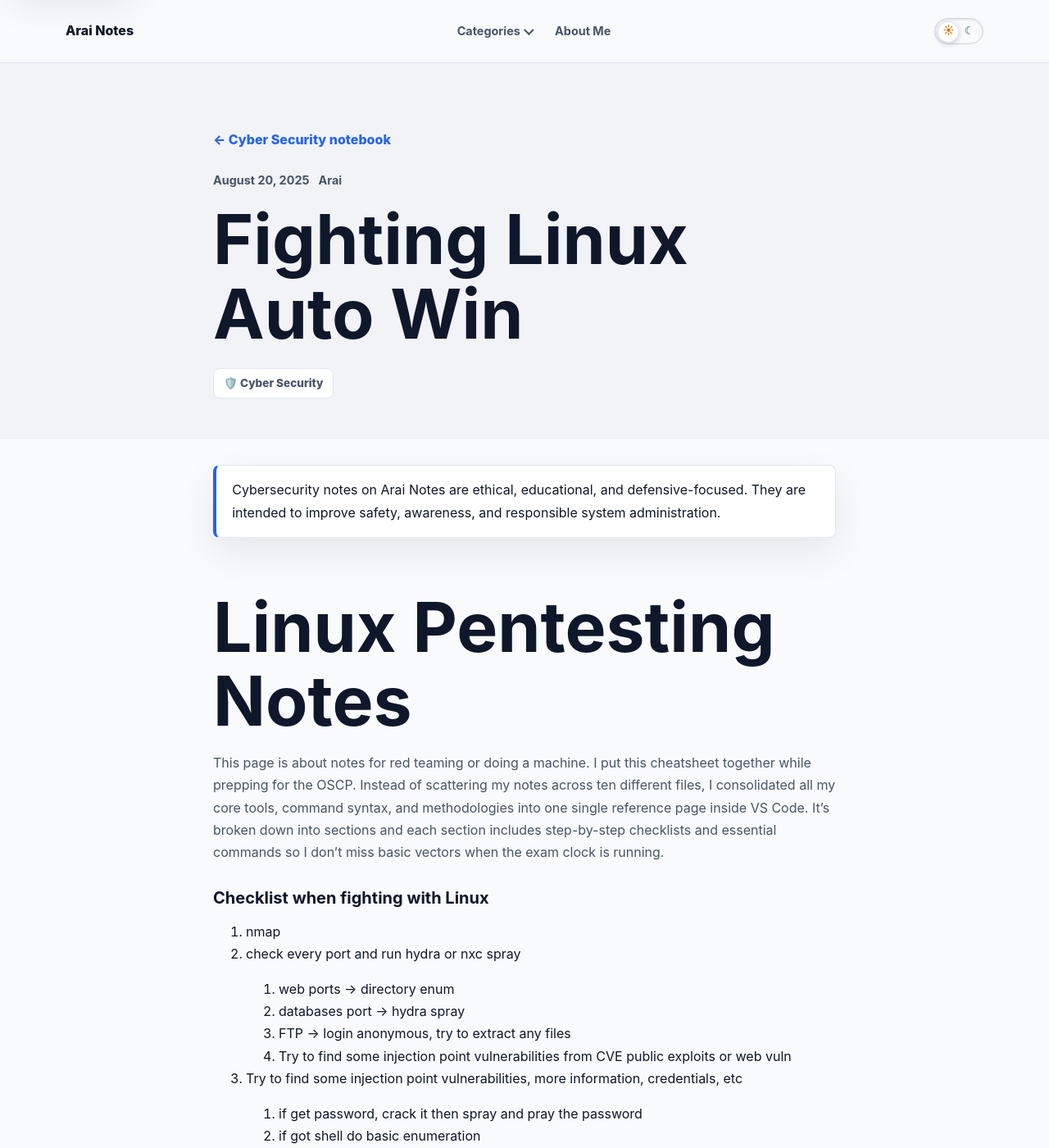
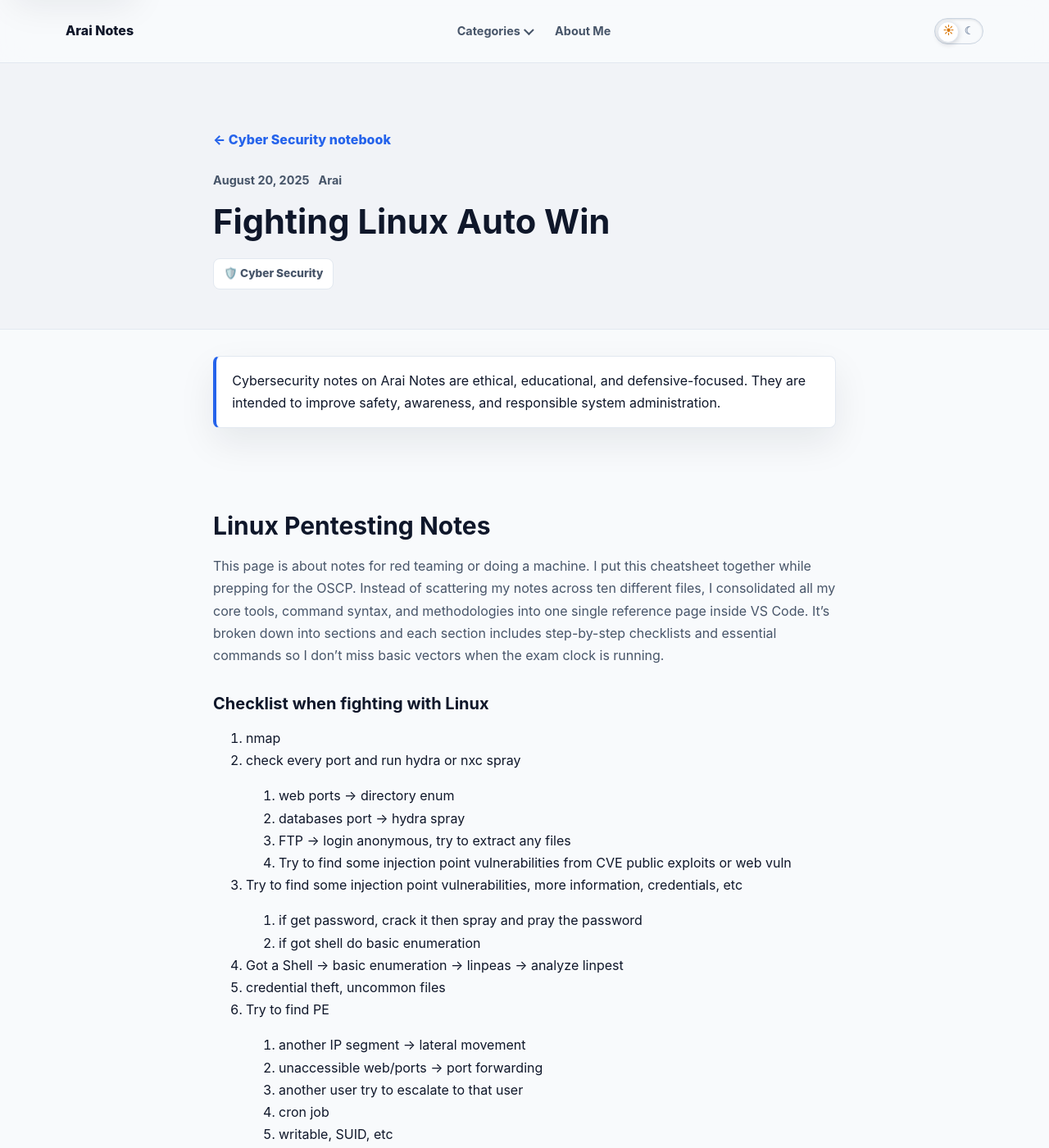
Before and after one commit to araisantai/araisantai.github.io, a Jekyll site: the page built from _posts/2025-08-20-fighting-linux-auto-win.md, in a window 1280 px wide and 1400 px high. Shown: the whole window at 82% size. Built offline with Jekyll 4.4.1, drawn with Linux system fonts in a browser that asks for light colours.

Commit message:
Size post headings like Notion

```diff
--- a/assets/css/main.scss
+++ b/assets/css/main.scss
@@ -748,6 +748,37 @@ button {
   margin-bottom: 0.75rem;
 }
 
+/* Post headings follow Notion's proportions instead of the large site headings. */
+.post-hero h1 {
+  font-size: clamp(2rem, 4.5vw, 2.6rem);
+  line-height: 1.15;
+}
+
+.post-content h1,
+.post-content h2,
+.post-content h3,
+.post-content h4 {
+  line-height: 1.3;
+}
+
+.post-content h1 {
+  margin: 2.25rem 0 0.75rem;
+  font-size: 1.875rem;
+}
+
+.post-content h2 {
+  font-size: 1.5rem;
+}
+
+.post-content h3 {
+  font-size: 1.25rem;
+}
+
+.post-content h4 {
+  margin: 1.5rem 0 0.5rem;
+  font-size: 1.05rem;
+}
+
 .post-content p,
 .post-content ul,
 .post-content ol {
```
